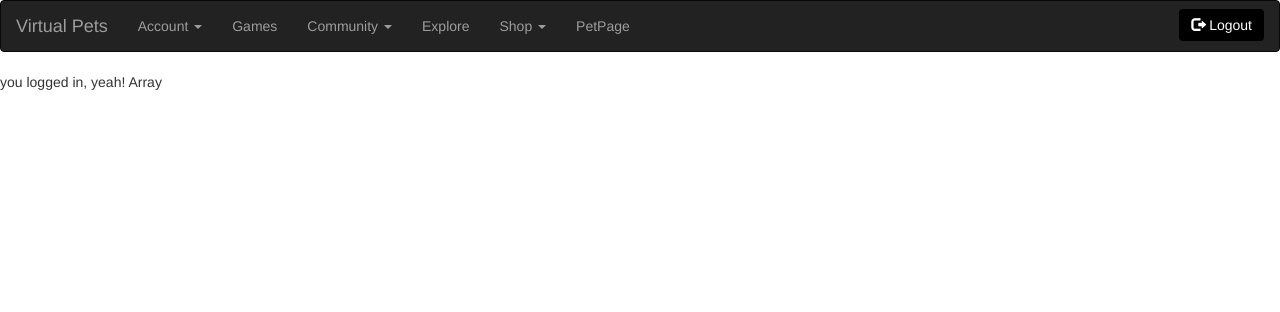
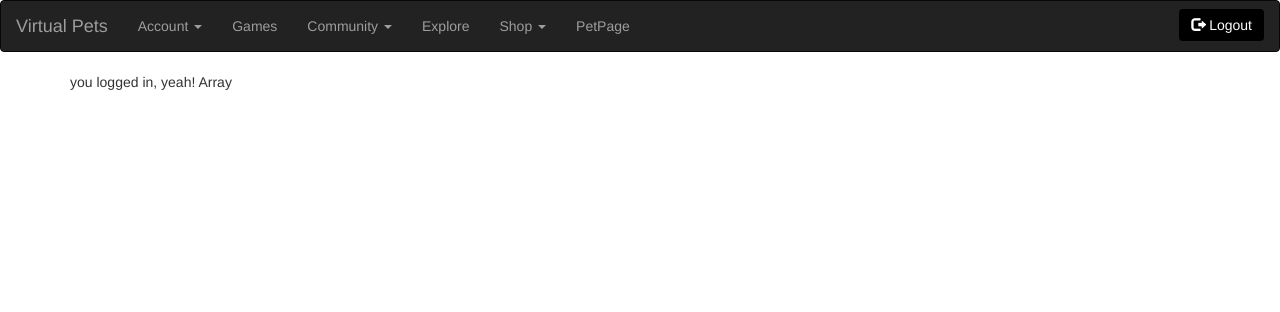
Before and after one commit to benquach16/CS180, a PHP site: page /hud.php in a window 1280 px wide. Shown: the top 312 px of the page. Run offline with PHP 8.4, Linux system fonts and the light colour scheme; the visitor is signed in with stand-in values (Sample User, id 1); data that the repository does not hold is empty; some libraries are stand-ins or nearby versions.

Commit message:
center the webpages

```diff
--- a/account/account-find.php
+++ b/account/account-find.php
@@ -7,6 +7,7 @@
 	</head>
 	<body>
 		<?php include ('../library/nav-bar.html');?>
+		<div class="container center-text">
 		<div class="row">
 		<div class="col-lg-6">
 			<div class="input-group">
@@ -17,6 +18,7 @@
 			</div><!-- /input-group -->
 		</div><!-- /.col-lg-6 -->
 		</div><!-- /.row -->
+		</div>
 
 		<!--table goes here-->
 		<div class="panel panel-default">
--- a/hud.php
+++ b/hud.php
@@ -11,8 +11,11 @@
         <script>
 
         </script>
+		<div class = "container center-text">
+        <p>you logged in, yeah! <?php echo $_SESSION['curr_user']; ?></p>
+		</div>
 
-        <p>you logged in, yeah! <?php echo $_SESSION['curr_user']; ?></p>
+
     </body>
 	<div id="chatbar">
       <?php include('./library/chat-bar.html'); ?>
```
